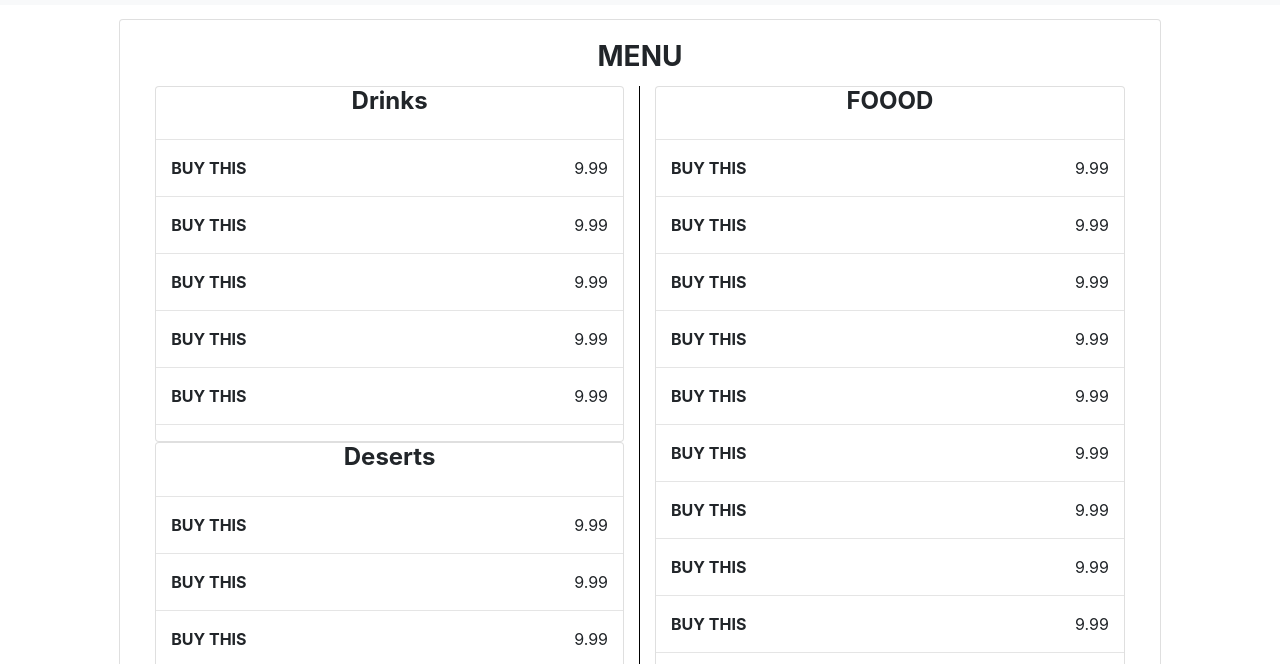
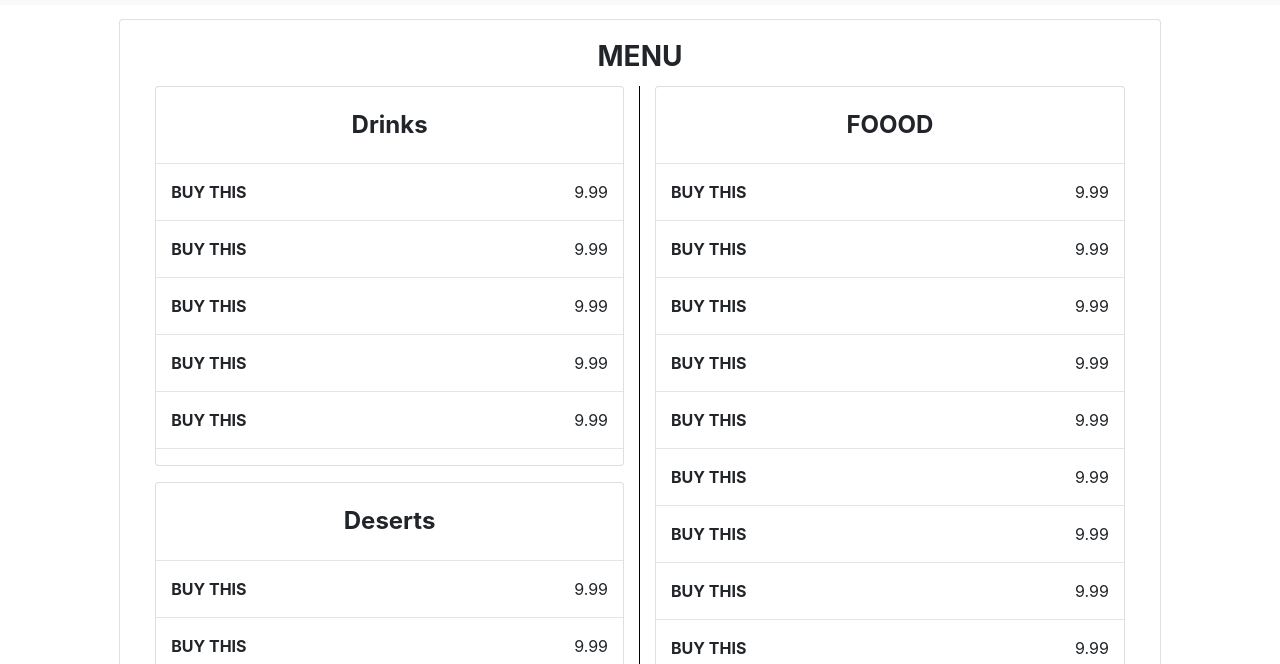
Before and after one commit to YerkoDeZutter/restaurant-css-framework, a plain HTML site: page card.html in a window 1280 px wide. Shown: the part 81-745 px from the top of the page. Drawn offline with nearby package versions, Linux system fonts and the light colour scheme.

Commit message:
made menu look better (spacing)

```diff
--- a/card.html
+++ b/card.html
@@ -63,7 +63,7 @@
 
                 <div class="card">
 
-                  <h4>Drinks</h4>
+                  <h4 class="pt-4">Drinks</h4>
 
                   <hr>
 
@@ -114,9 +114,15 @@
 
                 </div>
 
-                <div class="card">
 
-                  <h4>Deserts</h4>
+
+
+
+                <!-- BOTTOM OF LEFT SIDE -->
+
+                <div class="card mt-3">
+
+                  <h4 class="pt-4">Deserts</h4>
 
                   <hr>
 
@@ -171,11 +177,29 @@
 
 
 
+
+
+
+
+
+
+
+              <!-- RIGHT SIDE -->
+
               <div class="menuR col-md-6">
 
                 <div class="card">
 
-                  <h4>FOOOD</h4>
+                  <h4 class="pt-4">FOOOD</h4>
+
+                  <hr>
+
+                  <div class="option">
+
+                    <b>BUY THIS</b>
+                    <span>9.99</span>
+
+                  </div>
 
                   <hr>
 
```
